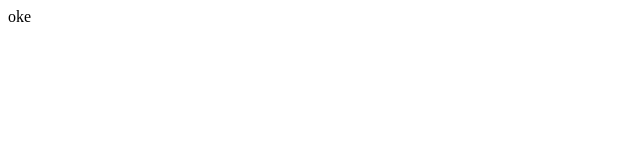
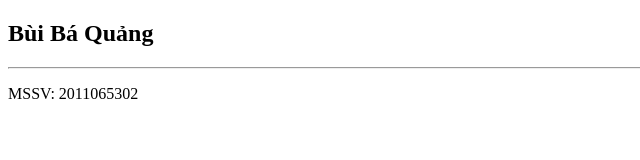
Before and after one commit to buibaquang0907/web_demo, a plain HTML site: page index.html in a window 1280 px wide. Shown: the whole page, without its empty margins (0-640 px from the left). Drawn offline with Linux system fonts and the light colour scheme.

Commit message:
#2 Update index.html

```diff
--- a/index.html
+++ b/index.html
@@ -8,6 +8,8 @@
     <script src="script.js"></script>
 </head>
 <body>
-    oke
+    <h2>Bùi Bá Quảng</h2>
+    <hr/>
+    <p>MSSV: 2011065302</p>
 </body>
 </html>
```
